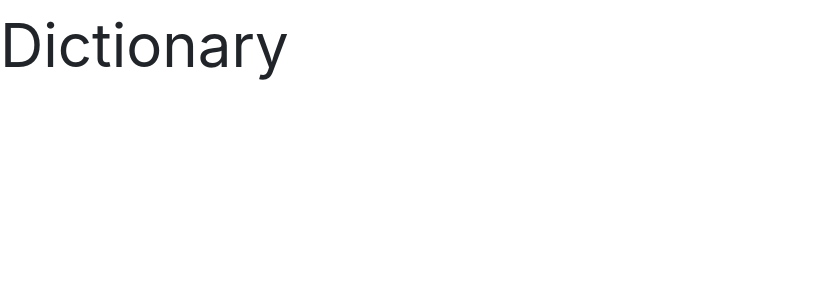
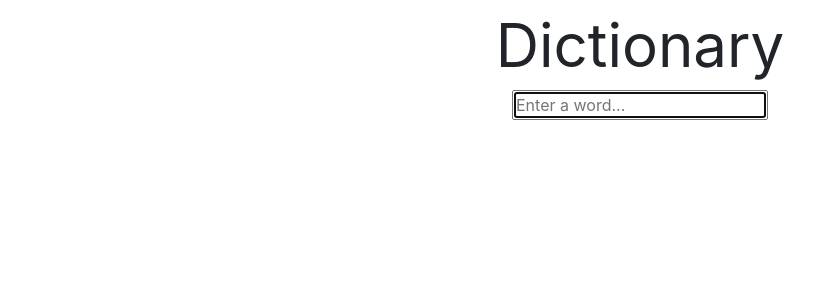
Before and after one commit to Lydia1596/dictionary-project, a React (Create React App) app: page / in a window 1280 px wide. Shown: the top 300 px of the page, without its empty margins (0-840 px from the left). Built offline with nearby package versions, Linux system fonts and the light colour scheme.

Commit message:
Set up search engine

```diff
--- a/src/App.css
+++ b/src/App.css
@@ -1,3 +1,7 @@
 .App-header {
   font-size: 60px;
 }
+
+.container {
+  text-align: center;
+}
--- a/src/App.js
+++ b/src/App.js
@@ -1,9 +1,13 @@
 import "./App.css";
+import Dictionary from "./Dictionary";
 
 function App() {
   return (
     <div className="App">
-      <header className="App-header">Dictionary</header>
+      <div className="container">
+        <header className="App-header">Dictionary</header>
+        <Dictionary />
+      </div>
     </div>
   );
 }
--- /dev/null
+++ b/src/Dictionary.js
@@ -0,0 +1,22 @@
+import React, { useState } from "react";
+
+export default function Dictionary() {
+  const [keyWord, setKeyWord] = useState(null);
+  function Search(event) {
+    event.preventDefault();
+    alert(`Searching for ${keyWord}`);
+  }
+  function handleKeyWord(event) {
+    setKeyWord(event.target.value);
+  }
+  return (
+    <form onSubmit={Search}>
+      <input
+        type="search"
+        autoFocus={true}
+        placeholder="Enter a word..."
+        onChange={handleKeyWord}
+      ></input>
+    </form>
+  );
+}
```
